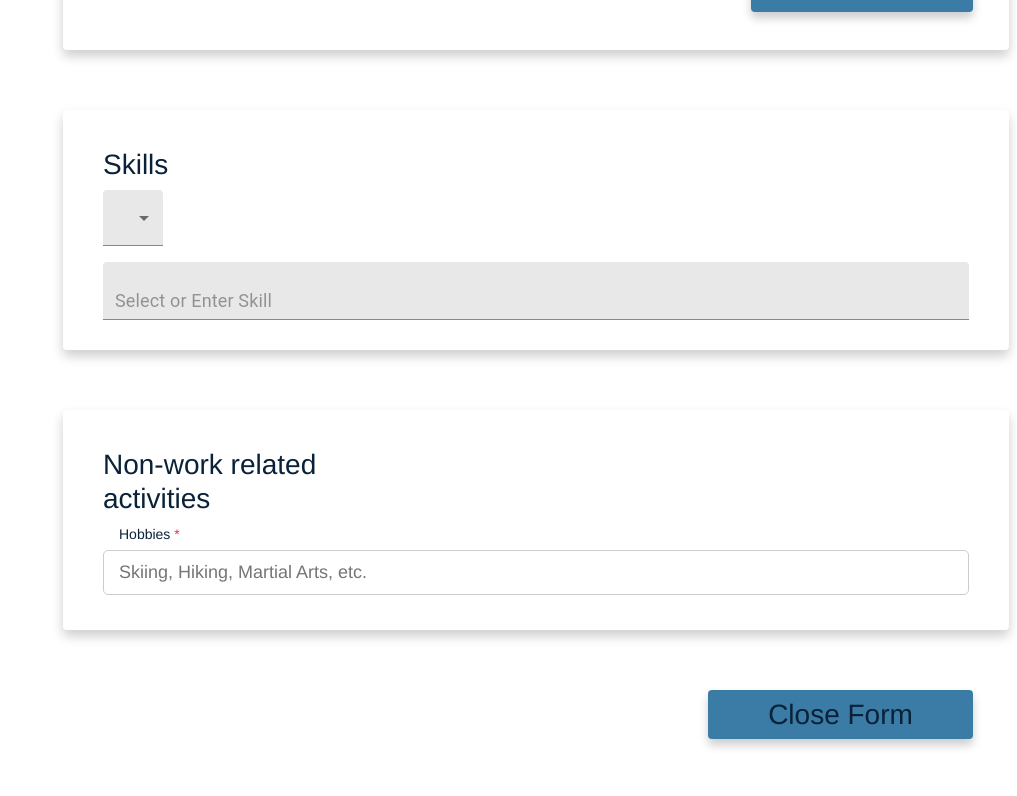
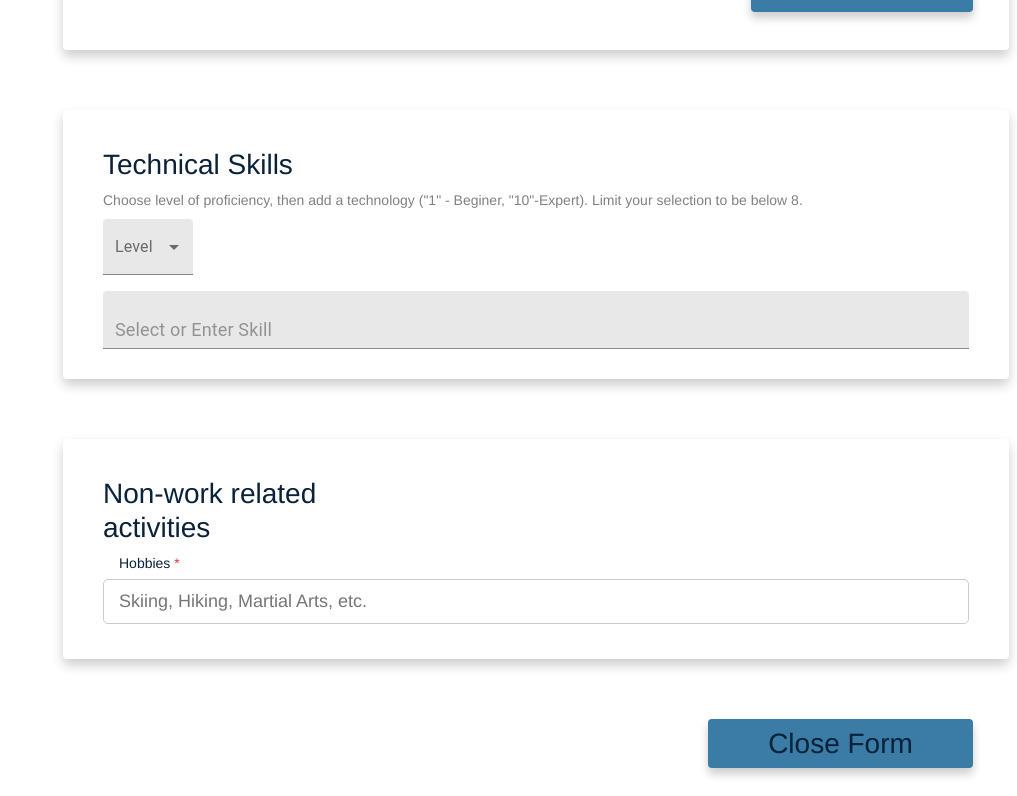
Before and after one commit to ErnestAr/ResumeHacker, a React (Create React App) app in the folder client/: page /dashboard/resume in a window 1280 px wide. Shown: the part 1862-2658 px from the top of the page, without its empty margins (263-1280 px from the left). Before the commit the page ends 2629 px from the top, so only its background shows below. Built offline with nearby package versions, Linux system fonts and the light colour scheme.

Commit message:
tech skills

```diff
--- a/client/src/components/ResumeForm.js
+++ b/client/src/components/ResumeForm.js
@@ -217,9 +217,12 @@ export default class ResumeForm extends React.Component {
                     </div>
                     <div className="card">
                         <div className="form-card classes"  style={this.classes.root} >
-                            <h3 className=" col-3 my-2 " >Skills</h3>
-                                <FormControl className="mb-3" variant="filled" >
+                            <h3 className=" col-3 my-2 " > Technical Skills</h3>
+                                <p className="  my-2 " style={{color: "grey"}}> Choose level of proficiency, then add a technology ("1" - Beginer, "10"-Expert). Limit your selection to be below 8. </p>
+                                <FormControl className="mb-3" variant="filled" style={{width: "90px"}} >
+                                <InputLabel id="demo-simple-select-label" >Level</InputLabel>
                                     <Select
+
                                     labelId="demo-simple-select-filled-label"
                                     id="demo-simple-select-filled"
 
```
